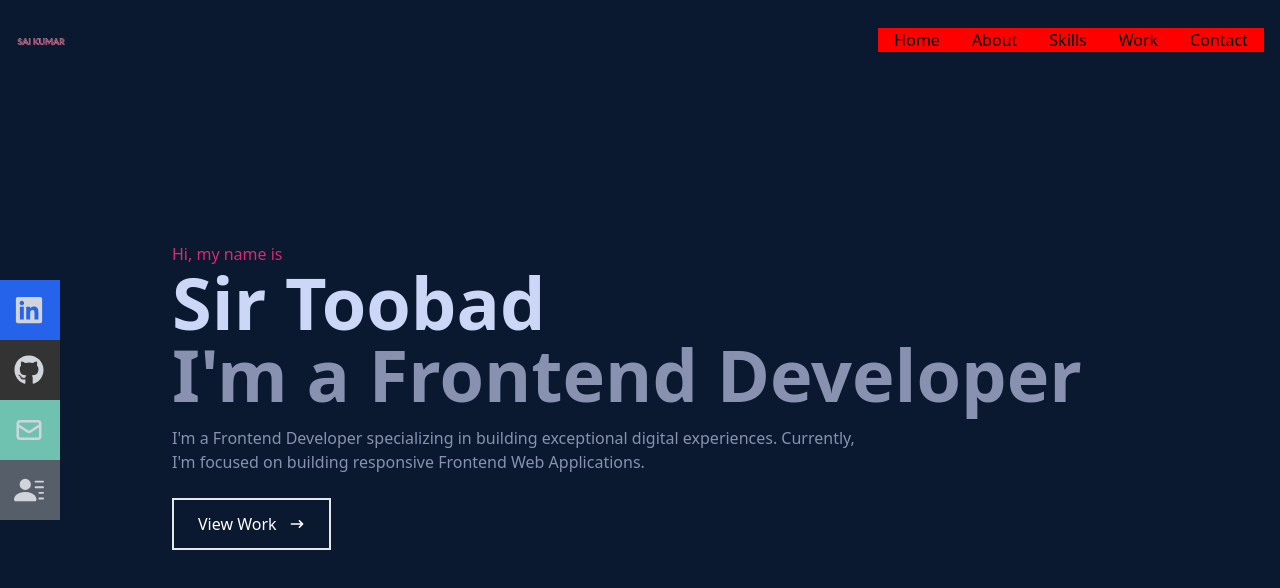
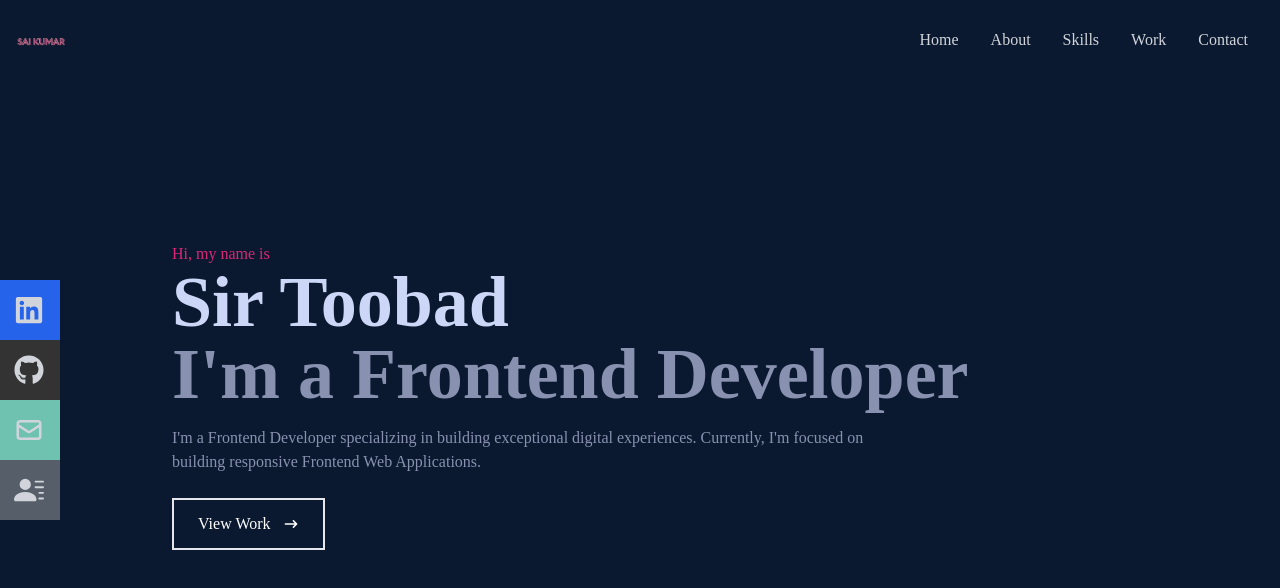
Before and after one commit to TOOBAD3060/portfolio, a React (Create React App) app: page / in a window 1280 px wide. Shown: the top 588 px of the page. Built offline with nearby package versions, Linux system fonts and the light colour scheme.

Commit message:
contactFormImplementedSuccessfully

```diff
--- a/src/components/Contact.jsx
+++ b/src/components/Contact.jsx
@@ -2,7 +2,7 @@ import React from 'react'
 
 const Contact = () => {
   return (
-    <div name='contact' className='w-full h-screen bg-[#0a192f] flex justify-center items-center p-4  ' >
+    <div name='contact' className='w-full h-screen bg-[#0a192f] flex justify-center items-center p-4' >
         <form method='POST' action='https://getform.io/f/2a6300c3-5a6d-475a-946e-5004035d8ebf' className='flex flex-col max-w-[600px] w-full '>
                 <div className='pb-8'>
                     <p className='text-4xl font-bold inline border-b-4 border-pink-600 text-gray-300'>
--- a/src/components/Navbar.jsx
+++ b/src/components/Navbar.jsx
@@ -3,7 +3,7 @@ import {FaBars, FaTimes , FaGithub, FaLinkedin, FaFacebook} from "react-icons/fa
 import {HiOutlineMail} from 'react-icons/hi'
 import {BsFillPersonLinesFill} from 'react-icons/bs'
 import Logo from "../assets/logo.png"
-
+import {Link} from "react-scroll"
 
 const Navbar = () => {
 
@@ -11,18 +11,38 @@ const Navbar = () => {
 
         const handleShowNavMenus = () => setIsShowNavMenus(!isShowNavMenus)
   return (
-    <div className='fixed w-full h-[80px] flex justify-between items-center px-4 bg-[#0a192f] '>
+    <div className='fixed w-full h-[80px] flex justify-between items-center px-4 bg-[#0a192f] text-gray-300'>
         <div>
             <img src= {Logo} alt='Logo Image' style={{width:"50px" }} />
         </div>
         {/* Menu */}
 
-            <ul className='hidden md:flex bg-[red]'>
-            <li>Home</li>
-            <li>About</li>
-            <li>Skills</li>
-            <li>Work</li>
-            <li>Contact</li>
+            <ul className='hidden md:flex'>
+            <li>
+                <Link to= 'home' smooth={true} duration={500} >
+                    Home
+                </Link>
+            </li>
+            <li>
+                <Link to= 'about' smooth={true} duration={500} >
+                    About
+                </Link>
+            </li>
+            <li>
+                <Link to= 'skills' smooth={true} duration={500} >
+                    Skills
+                </Link>
+            </li>
+            <li>
+                <Link to= 'work' smooth={true} duration={500} >
+                    Work
+                </Link>
+            </li>
+            <li>
+                <Link to= 'contact' smooth={true} duration={500} >
+                    Contact
+                </Link>
+            </li>
             </ul>
 
 
@@ -33,11 +53,31 @@ const Navbar = () => {
 
         {/* Mobile Menu */}
         <ul className = {!isShowNavMenus ? 'hidden' : 'absolute top-0 left-0 w-full h-screen flex flex-col justify-center items-center bg-[#8a192f] md:hidden'} >
-            <li className='py-6 text-4xl'>Home</li>
-            <li className='py-6 text-4xl'>About</li>
-            <li className='py-6 text-4xl'>Skills</li>
-            <li className='py-6 text-4xl'>Work</li>
-            <li className='py-6 text-4xl'>Contact</li>
+            <li className='py-6 text-4xl'>
+                <Link onClick={handleShowNavMenus} to= 'home' smooth={true} duration={500} >
+                    Home
+                </Link>
+            </li>
+            <li className='py-6 text-4xl'>
+                <Link onClick={handleShowNavMenus} to= 'about' smooth={true} duration={500} >
+                    About
+                </Link>
+            </li>
+            <li className='py-6 text-4xl'>
+                <Link onClick={handleShowNavMenus} to= 'skills' smooth={true} duration={500} >
+                    Skills
+                </Link>
+            </li>
+            <li className='py-6 text-4xl'>
+                <Link onClick={handleShowNavMenus} to= 'work' smooth={true} duration={500} >
+                    Work
+                </Link>
+            </li>
+            <li className='py-6 text-4xl'>
+                <Link onClick={handleShowNavMenus} to= 'contact' smooth={true} duration={500} >
+                    Contact
+                </Link>
+            </li>
         </ul>
 
             {/* Social icons */}
--- a/src/index.css
+++ b/src/index.css
@@ -2,7 +2,12 @@
 @tailwind components;
 @tailwind utilities;
 
+@import url('https://fonts.googleapis.com/css2?family=Raleway:wght@300;400;500;600;700;800;900&display=swap');
+
 @layer base{
+    body{
+        @apply font-[Raleway]
+    }
 
     li{
         @apply px-4;
```
